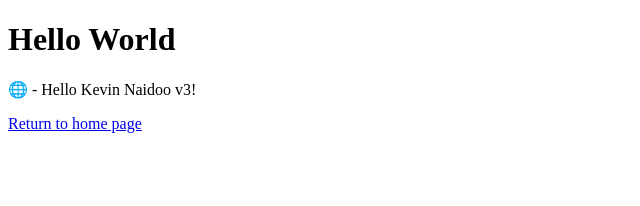
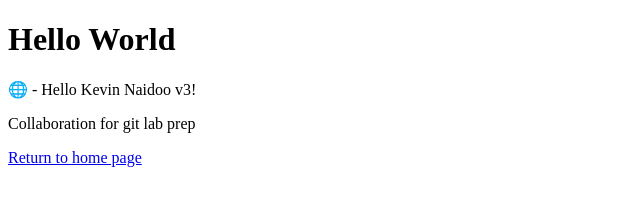
Before and after one commit to KevyBaby/Software_HTML_demo, a plain HTML site: page index.html in a window 1280 px wide. Shown: the whole page, without its empty margins (0-640 px from the left). Drawn offline with Linux system fonts and the light colour scheme.

Commit message:
section 7.3

```diff
--- a/index.html
+++ b/index.html
@@ -9,6 +9,9 @@
         <p>
             &#127760 - Hello Kevin Naidoo v3!
         </p>
+        <p>
+            Collaboration for git lab prep
+        </p>
         <p><a href = "index.html">Return to home page</a></p>
     </body>
 </html>
```
